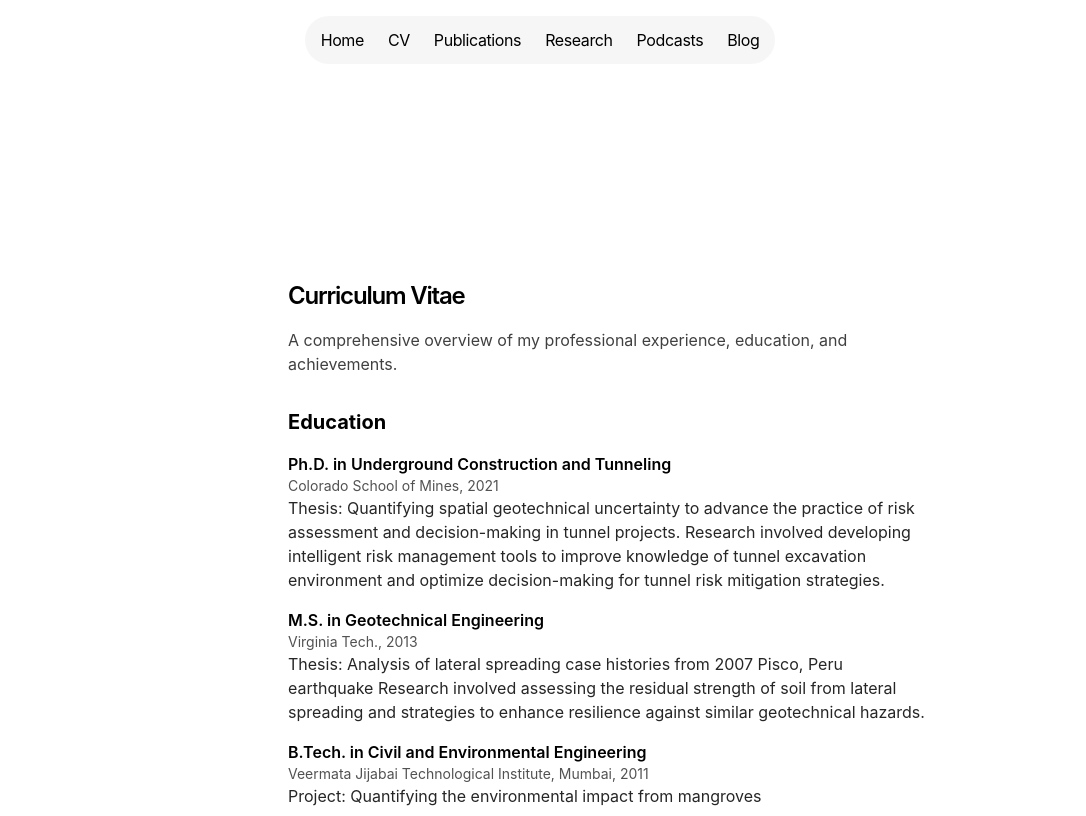
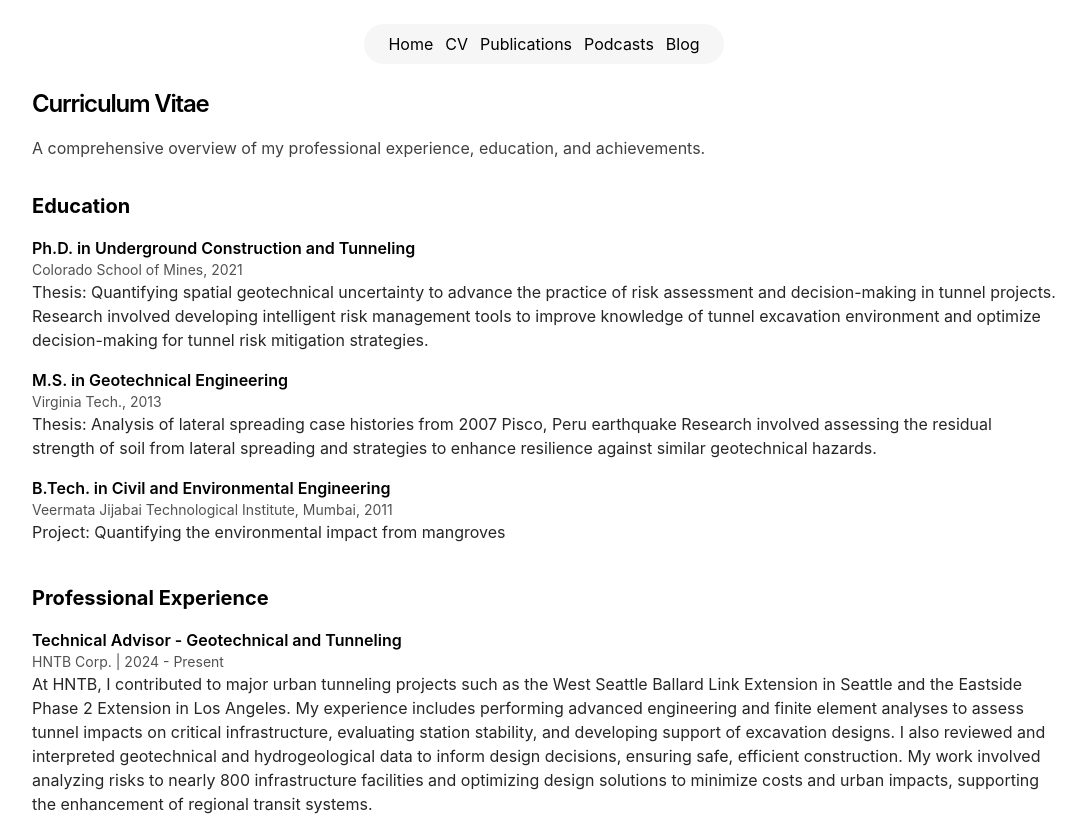
Before and after one commit to rajat2g/Portfolio, a Next.js app: page /pages/cv in a window 1280 px wide. Shown: the top 816 px of the page, without its empty margins (96-1182 px from the left). Built offline with nearby package versions, Linux system fonts and the light colour scheme.

Commit message:
ui changes

```diff
--- a/app/components/nav.tsx
+++ b/app/components/nav.tsx
@@ -4,43 +4,43 @@ const navItems = {
   '/': { name: 'Home' },
   '/pages/cv': { name: 'CV' },
   '/pages/publications': { name: 'Publications' },
-  '/pages/research': { name: 'Research' },
+  // '/pages/research': { name: 'Research' },
   '/pages/podcasts': { name: 'Podcasts' },
   '/blog': { name: 'Blog' },
 }
 
 export function Navbar() {
   return (
-    <aside className="-ml-[8px] mb-16 tracking-tight sticky top-4 z-50">
-      <div
-        style={{
+    <aside style={{
+      position: "sticky",
+      top: "0px",
+      // transform: "translateX(-50%)"
+    }}>
+      <div style={{
+        padding: "24px 0",
         display: "flex",
         justifyContent: "center"
-        }}
-      className="lg:sticky lg:top-20">
+      }}>
         <nav
-          className="flex flex-row items-center relative px-0 pb-0 fade md:overflow-auto scroll-pr-6 md:relative"
-          id="nav"
-        >
-          <div
           style={{
             backgroundColor: 'rgba(242, 242, 242, 0.7)',
             borderRadius: "100px",
-            backdropFilter: "blur(25px)"
-          }}
-          className="flex flex-row space-x-0 p-1">
+            backdropFilter: "blur(25px)",
+            padding: "8px 24px",
+            display: "flex",
+            gap: "12px",
+            width: "fit-content"
+          }}>
           {Object.entries(navItems).map(([path, { name }]) => {
             return (
               <Link
                 key={path}
                 href={path}
-                  className="text-[14px] sm:text-[16px] transition-all hover:text-neutral-800 dark:hover:text-neutral-200 flex align-middle relative py-1 px-1 sm:px-2 m-1"
               >
                 {name}
               </Link>
             )
           })}
-          </div>
         </nav>
         </div>
     </aside>
--- a/app/layout.tsx
+++ b/app/layout.tsx
@@ -54,17 +54,11 @@ export default function RootLayout({
     >
       <body className="antialiased mb-4">
         <Navbar />
-        <div
-          style={{
-            marginBottom: "200px"
-          }}
-        >
-          </div>
         <main
         style={{
-          marginLeft: "10vw"
+          margin: "0 10vw"
         }}
-        className="flex-auto min-w-0 mt-6 flex flex-col px-2">
+        >
           {children}
           {/* <Footer />
           <Analytics />
--- a/app/pages/cv/page.tsx
+++ b/app/pages/cv/page.tsx
@@ -68,7 +68,7 @@ export default function CVPage() {
   }
   const { title, description, education, experience, publications, awards, skills, service } = content;
   return (
-    <main className="max-w-2xl mx-auto py-8 px-4">
+    <main className="">
       <h1 className="mb-4 text-2xl font-semibold tracking-tighter">{title}</h1>
       <p className="mb-8 text-neutral-700 dark:text-neutral-300">{description}</p>
       <section className="mb-10">
@@ -96,23 +96,12 @@ export default function CVPage() {
         </ul>
       </section>
       <section className="mb-10">
-        <h2 className="text-xl font-bold mb-4">Selected Publications</h2>
-        <ul>
-          {publications && publications.map((item, idx) => (
-            <li key={idx} className="mb-4">
-              <div className="font-semibold">{item.title} ({item.year})</div>
-              <div className="text-sm text-neutral-600">{item.journal}</div>
-              {item.details && <div className="text-neutral-800 dark:text-neutral-200">{item.details}</div>}
-            </li>
-          ))}
-        </ul>
-      </section>
-      <section className="mb-10">
         <h2 className="text-xl font-bold mb-4">Awards & Recognition</h2>
         <ul>
           {awards && awards.map((item, idx) => (
             <li key={idx} className="mb-4">
-              <div className="font-semibold">{item.award} ({item.year})</div>
+              <div className="font-semibold">{item.award}</div>
+              <div>{item.year}</div>
               {item.details && <div className="text-neutral-800 dark:text-neutral-200">{item.details}</div>}
             </li>
           ))}
--- a/app/pages/home/page.tsx
+++ b/app/pages/home/page.tsx
@@ -51,7 +51,7 @@ export default function Home() {
       </p>
 
       {/* Featured Project Section */}
-      <div className="my-12">
+      {/* <div className="my-12">
         <h2 className="text-2xl font-semibold text-gray-800 mb-6">
           Featured Project
         </h2>
@@ -76,10 +76,10 @@ export default function Home() {
             </div>
           ))}
         </div>
-      </div>
+      </div> */}
 
       {/* Awards & Recognition Section */}
-      {awardsAndRecognition && awardsAndRecognition.length > 0 && (
+      {/* {awardsAndRecognition && awardsAndRecognition.length > 0 && (
         <div className="my-12">
           <h2 className="text-2xl font-semibold text-gray-800 mb-6">
             Awards & Recognition
@@ -109,7 +109,7 @@ export default function Home() {
             ))}
           </div>
         </div>
-      )}
+      )} */}
     </section>
   );
 }
--- a/app/pages/podcasts/page.tsx
+++ b/app/pages/podcasts/page.tsx
@@ -50,7 +50,7 @@ export default function PodcastsPage() {
   }
   const { title, description, appearances, topics, formats, inquiries } = content;
   return (
-    <main className="max-w-2xl mx-auto py-8 px-4">
+    <main className="">
       <h1 className="mb-4 text-2xl font-semibold tracking-tighter">{title}</h1>
       <p className="mb-8 text-neutral-700 dark:text-neutral-300">{description}</p>
       <section className="mb-12">
@@ -60,8 +60,8 @@ export default function PodcastsPage() {
             <li key={idx} className="mb-6">
               <div className="flex flex-col md:flex-row md:items-center md:gap-4">
                 <a href={item.link} className="text-lg font-semibold hover:underline" target="_blank" rel="noopener noreferrer">{item.title}</a>
-                <span className="text-sm text-neutral-500">{item.date}</span>
               </div>
+              <p className="text-sm text-neutral-500">{item.date}</p>
               <div className="text-sm text-neutral-600">Host: {item.host}</div>
               <div className="text-neutral-800 dark:text-neutral-200">{item.description}</div>
             </li>
@@ -78,16 +78,6 @@ export default function PodcastsPage() {
           ))}
         </ul>
       </section>
-      <section className="mb-12">
-        <h2 className="text-xl font-bold mb-4">Media Formats</h2>
-        <ul>
-          {formats && formats.map((item, idx) => (
-            <li key={idx} className="mb-2">
-              <span className="font-semibold">{item.format}:</span> {item.description}
-            </li>
-          ))}
-        </ul>
-      </section>
       <section>
         <h2 className="text-xl font-bold mb-4">Speaking Inquiries</h2>
         <div className="mb-2 text-neutral-800 dark:text-neutral-200 whitespace-pre-line">{inquiries?.instructions}</div>
--- a/app/pages/publications/page.tsx
+++ b/app/pages/publications/page.tsx
@@ -38,9 +38,17 @@ function getPublicationsContent(): PublicationsContent {
 export default function PublicationsPage() {
   const { title, description, publications, research_areas } = getPublicationsContent();
   return (
-    <main className="max-w-3xl mx-auto px-4 py-8">
-      <h1 className="mb-8 text-2xl font-semibold tracking-tighter">{title}</h1>
-      <p className="mb-8 text-lg text-neutral-700 dark:text-neutral-300">{description}</p>
+    <main className="">
+      <h1 className="mb-4 text-2xl font-semibold tracking-tighter">{title}</h1>
+      <p className="mb-4 text-lg text-neutral-700 dark:text-neutral-300">{description}</p>
+      <section className="mb-4">
+        <h2 className="text-xl font-bold mb-4">Research Interests</h2>
+        <ul className="list-disc pl-6">
+          {research_areas && research_areas.map((area, idx) => (
+            <li key={idx} className="mb-2 text-neutral-800 dark:text-neutral-200">{area.area}</li>
+          ))}
+        </ul>
+      </section>
       <section className="mb-12">
         <h2 className="text-xl font-bold mb-4">Peer-Reviewed Publications</h2>
         <ul>
@@ -53,14 +61,6 @@ export default function PublicationsPage() {
           ))}
         </ul>
       </section>
-      <section>
-        <h2 className="text-xl font-bold mb-4">Research Areas</h2>
-        <ul className="list-disc pl-6">
-          {research_areas && research_areas.map((area, idx) => (
-            <li key={idx} className="mb-2 text-neutral-800 dark:text-neutral-200">{area.area}</li>
-          ))}
-        </ul>
-      </section>
     </main>
   );
 }
--- a/content/cv.md
+++ b/content/cv.md
@@ -141,7 +141,7 @@ skills:
   - category: Research Methods
     items:
       - skill: Quantitative and qualitative research
-      - Probabilistic Analyses
+      - skill: Probabilistic Analyses
       - skill: Data science and machine learning
   - category: Technical Skills
     items:
```
Lines whose indentation alone changed are shown as unchanged.
